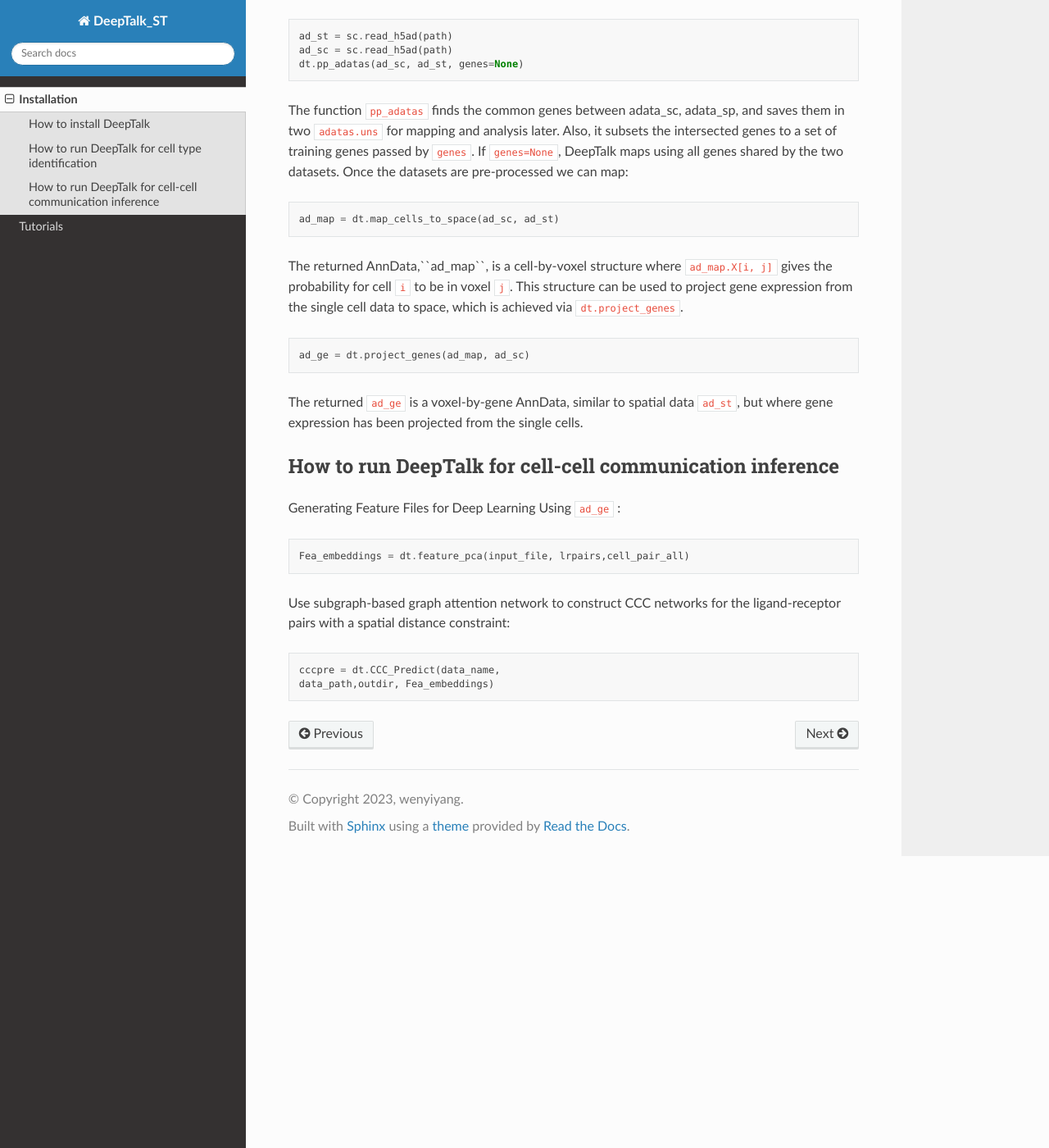
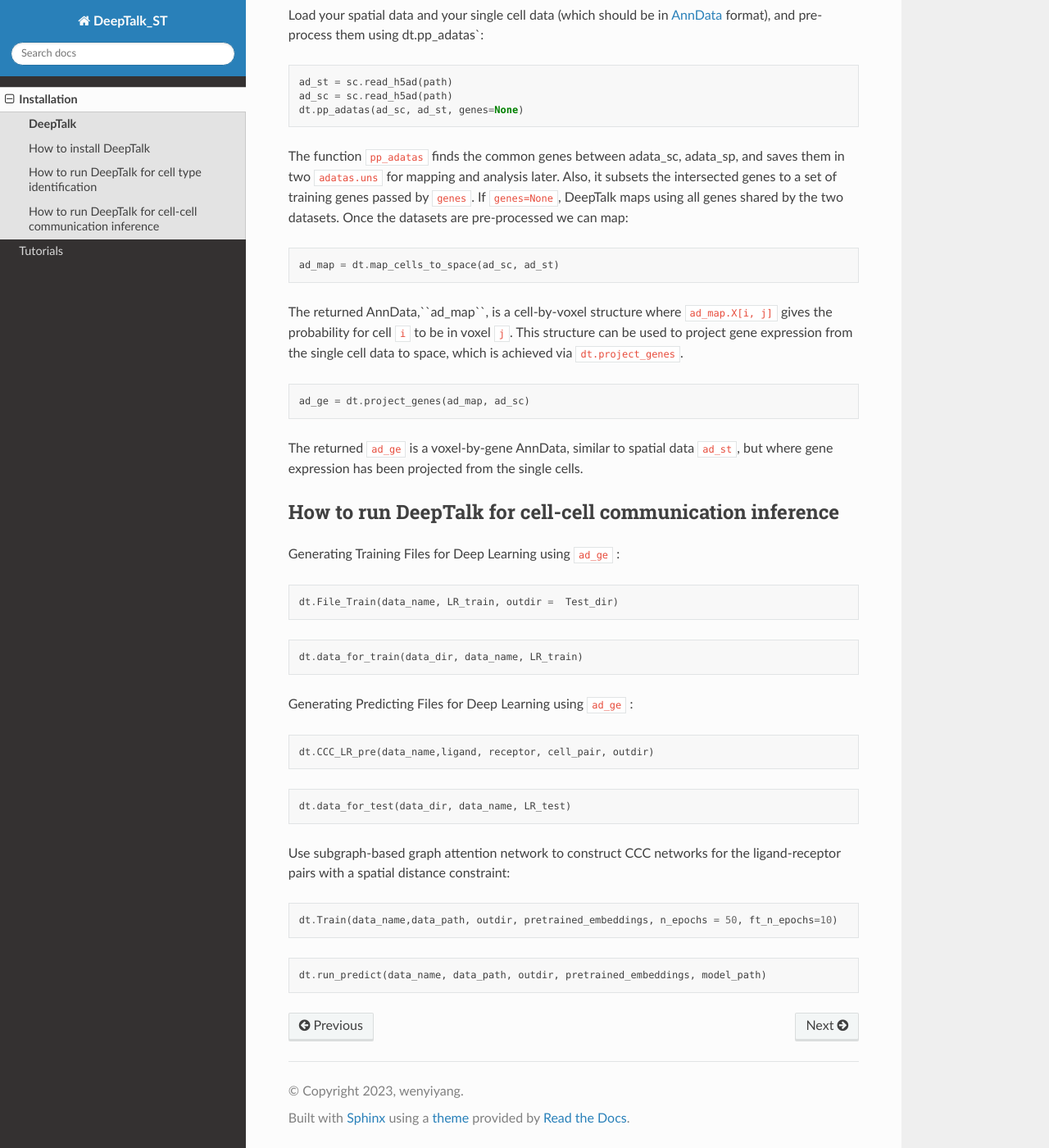
Before and after one commit to JiangBioLab/DeepTalk, a Sphinx documentation site: the page built from docs/installation.md, in a window 1280 px wide and 1400 px high, scrolled down 755 px. Shown: the whole window at 82% size. Built offline with Sphinx 7.4.7 and the Read the Docs theme 2.0.0, drawn with Linux system fonts in a browser that asks for light colours; pages that are not in the unit, such as notebooks, are missing from menus; some of the changed text lies outside the part shown.

Commit message:
Update installation.md

````diff
--- a/docs/installation.md
+++ b/docs/installation.md
@@ -1,4 +1,5 @@
 # Installation
+## **DeepTalk**
 ## How to install DeepTalk
 
 To install DeepTalk, make sure you have [PyTorch](https://pytorch.org/) and [scanpy](https://scanpy.readthedocs.io/en/stable/) installed. If you need more details on the dependences, look at the `environment.yml` file.
@@ -48,15 +49,26 @@ The returned `ad_ge` is a voxel-by-gene AnnData, similar to spatial data `ad_st`
 
 ## How to run DeepTalk for cell-cell communication inference
 
-Generating Feature Files for Deep Learning Using `ad_ge` :
+Generating Training Files for Deep Learning using `ad_ge` :
 
 ```
-    Fea_embeddings = dt.feature_pca(input_file, lrpairs,cell_pair_all)
+dt.File_Train(data_name, LR_train, outdir =  Test_dir)
 ```
-
+```
+dt.data_for_train(data_dir, data_name, LR_train)
+```
+Generating Predicting Files for Deep Learning using `ad_ge` :
+```
+dt.CCC_LR_pre(data_name,ligand, receptor, cell_pair, outdir)
+```
+```
+dt.data_for_test(data_dir, data_name, LR_test)
+```
 Use subgraph-based graph attention network to construct CCC networks for the ligand-receptor pairs with a spatial distance constraint:
 
 ```
-    cccpre = dt.CCC_Predict(data_name,
-    data_path,outdir, Fea_embeddings)
+dt.Train(data_name,data_path, outdir, pretrained_embeddings, n_epochs = 50, ft_n_epochs=10)
 ```
+```
+dt.run_predict(data_name, data_path, outdir, pretrained_embeddings, model_path)
+```
````
Also changed, not shown: other parts of docs/installation.md (+5 -5 lines).
